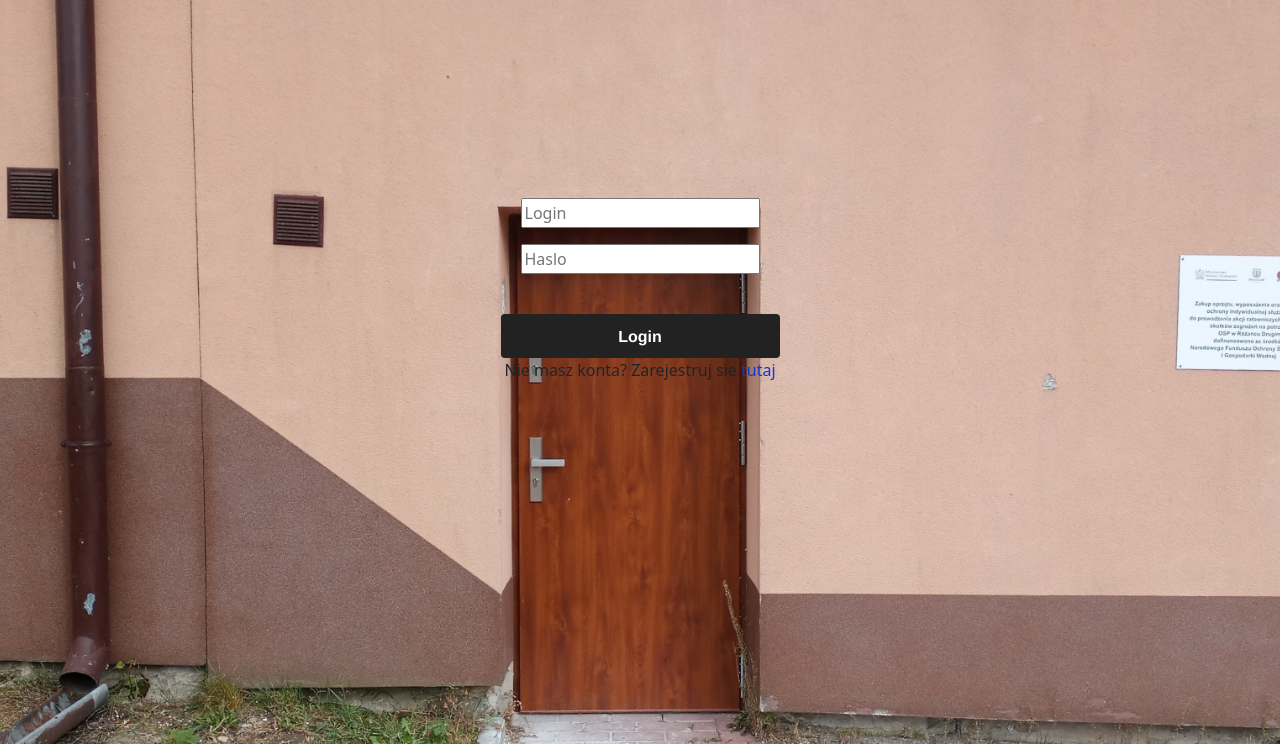
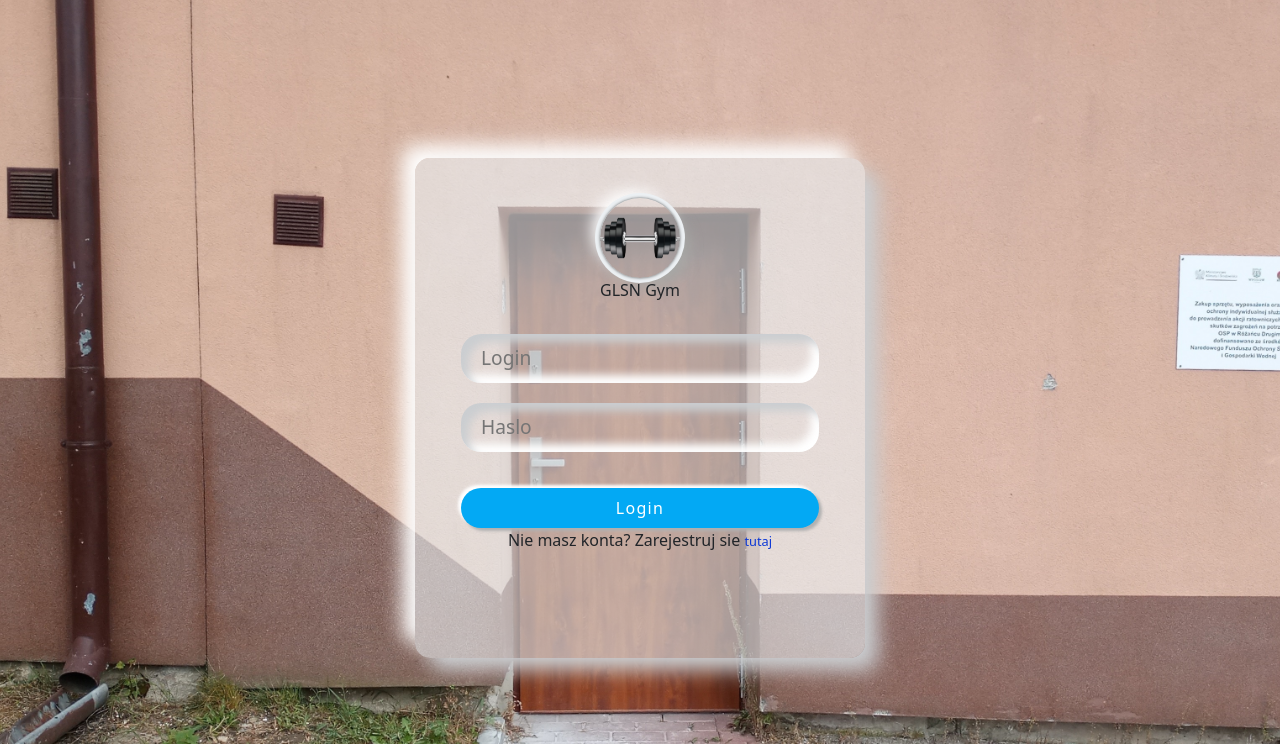
Before and after one commit to mykasero/GLSR_Gym_WebApp, a Django app: page /login/ in a window 1280 px wide. Shown: the part 56-800 px from the top of the page. Run offline with Django 5.2, Linux system fonts and the light colour scheme; parts of the project's set-up code (start-up, migrations or seed data) failed here and were passed over; some libraries are stand-ins or nearby versions.

Commit message:
Improving styles of the templates, p1 - login

```diff
--- /dev/null
+++ b/static/css/auth_styles.css
@@ -0,0 +1,125 @@
+.wrapper {
+    max-width: 350px;
+    min-height: 500px;
+    margin: 50px auto;
+    padding: 40px 30px 30px 30px;
+    background-color: #ecf0f39a;
+    border-radius: 15px;
+    box-shadow: 13px 13px 20px #cbced1, -13px -13px 20px #fff;
+}
+
+.logo {
+width: 80px;
+height: 80px;
+margin: auto;
+background-color: #ecf0f300;
+}
+
+.logo img {
+width: 100%;
+height: 80px;
+object-fit: cover;
+border-radius: 50%;
+box-shadow: 0px 0px 3px #5f5f5f,
+    0px 0px 0px 5px #ecf0f3,
+    8px 8px 15px #a7aaa7,
+    -8px -8px 15px #fff;
+}
+
+.wrapper .name {
+font-weight: 600;
+font-size: 1.4rem;
+letter-spacing: 1.3px;
+padding-left: 10px;
+color: #555;
+}
+
+.wrapper .form-field input {
+width: 100%;
+display: block;
+border: none;
+outline: none;
+background: none;
+font-size: 1.2rem;
+color: #666;
+padding: 10px 15px 10px 10px;
+/* border: 1px solid red; */
+}
+
+.wrapper .form-field {
+padding-left: 10px;
+margin-bottom: 20px;
+border-radius: 20px;
+box-shadow: inset 8px 8px 8px #cbced1, inset -8px -8px 8px #fff;
+}
+
+.wrapper .form-field .fas {
+color: #555;
+}
+
+.wrapper .btn {
+box-shadow: none;
+width: 100%;
+height: 40px;
+background-color: #03A9F4;
+color: #fff;
+border-radius: 25px;
+box-shadow: 3px 3px 3px #b1b1b1,
+    -3px -3px 3px #fff;
+letter-spacing: 1.3px;
+}
+
+.wrapper .btn:hover {
+background-color: #039BE5;
+}
+
+.wrapper a {
+text-decoration: none;
+font-size: 0.8rem;
+color: #03A9F4;
+}
+
+.wrapper a:hover {
+color: #039BE5;
+}
+
+@media(max-width: 380px) {
+.wrapper {
+    margin: 30px 20px;
+    padding: 40px 15px 15px 15px;
+}
+}
+.div_pad{
+    padding-top: 50px;
+}
+
+@media only screen
+    and (min-width:1081px){
+        .div_pad {
+            padding-top: 60px;
+        }
+        .wrapper{
+            max-width: 450px;
+        }
+    }
+@media only screen
+    and (min-width:801px)
+    and (max-width:1080px){
+    .div_pad {
+        padding-top:30px;
+    }
+    .wrapper{
+        max-width: 450px;
+    }
+}
+@media only screen
+    and (min-width:300px)
+    and (max-width:800px){
+    .div_pad{
+        padding-top:50px;
+    }
+    .wrapper{
+        max-width: 250px;
+        min-height: 400px;
+    }
+}
--- a/templates/Schedule/login.html
+++ b/templates/Schedule/login.html
@@ -6,14 +6,13 @@
         body {
         background:url('{% static 'images/home.jpg' %}') no-repeat center fixed;
         background-size: cover;
-        /* background-repeat: no-repeat;
-        background-position: center center; */
         background-color: #212429;
         }
-        .div_pad {
-            padding-top:150px;
-        }
-</style>
+
+    </style>
+{% endblock %}
+{% block stylings %}
+    <link href="{% static 'css/auth_styles.css'%}" rel="stylesheet" />
 {% endblock %}
 {% block content %}
     <div class="container">
@@ -26,17 +25,31 @@
                     </div>
                 {% endfor %}
             {% endif %}
-            <p>
-                <div class="div_pad">
-                <form method="post" class="LoginForm">
-                    {% csrf_token %}
-                    {{form.as_p}}
-                    <br>
-                    <button type="submit" class = "nice_buttons">Login</button>
-                    <p>Nie masz konta? Zarejestruj sie <a class="link_indv" href="/register">tutaj</a></p>
-                </form>
+            <div class="div_pad">
+                <div class="wrapper">
+                    <div class = "logo">
+                        <img style="height:80px;" src="{% static 'images/logo1.png' %}" alt=""/>
+                    </div>
+                    GLSN Gym
+
+                    <form method="post" class="LoginForm p-3 mt-3">
+                        {% csrf_token %}
+                        <div class="form-field d-flex align-items-center">
+                            {{form.login}}
+                        </div>
+
+                        <div class="form-field d-flex align-items-center">
+                            {{form.haslo}}
+                        </div>
+
+                        <button type="submit" class = "btn mt-3 text-center fs-6">Login</button>
+
+                        <div class="text-center fs-6">
+                            Nie masz konta? Zarejestruj sie <a class="link_indv" href="/register">tutaj</a>
+                        </div>
+                    </form>
                 </div>
-            </p>
+            </div>
         </div>
     </div>
 {% endblock %}
```
Also changed, not shown: static/css/styles.css, static/images/logo1.png (added).
